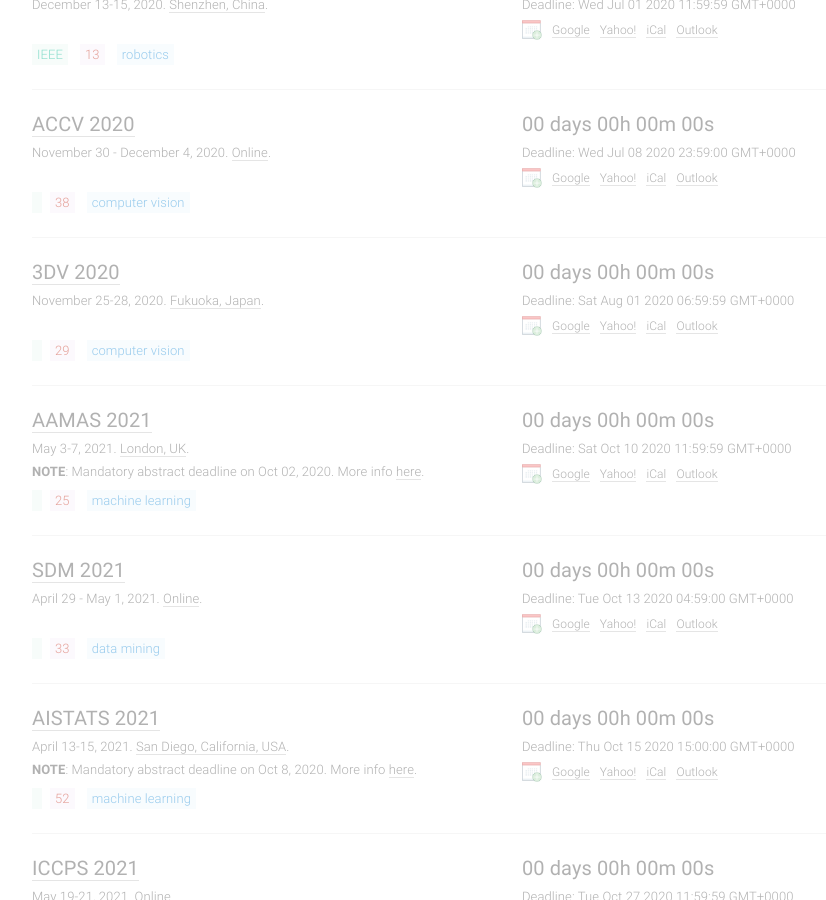
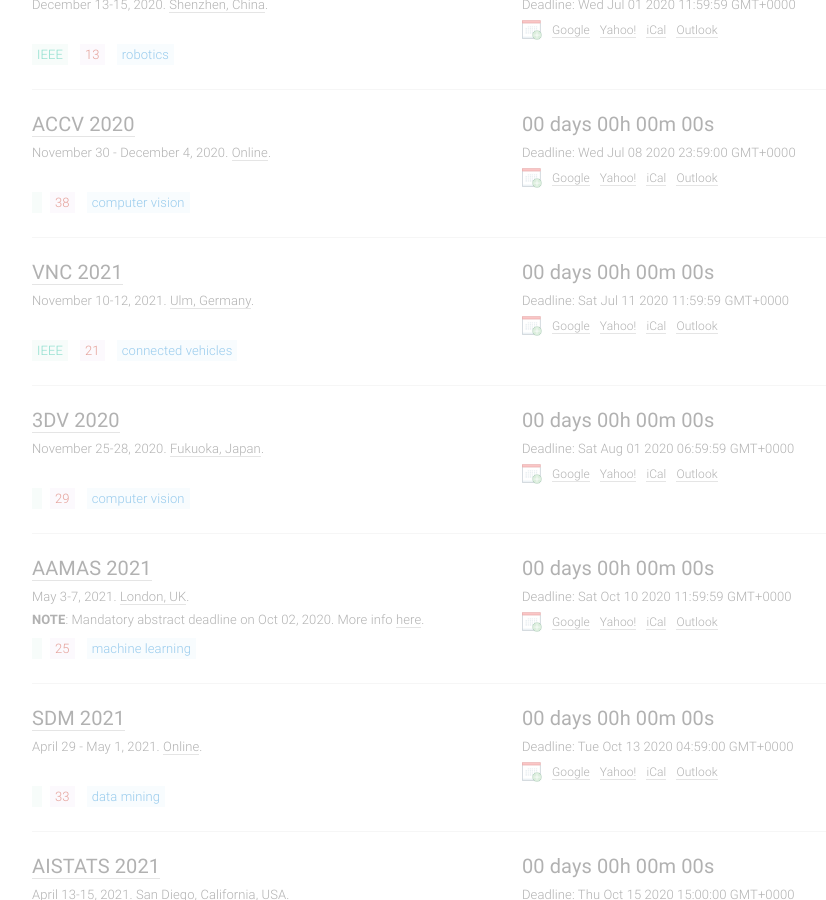
Before and after one commit to paperswithcode/ai-deadlines, a Jekyll site: the page built from index.html, in a window 1280 px wide and 900 px high, scrolled down 5659 px. Shown: the whole window, without its empty margins (133-959 px from the left). Built offline with Jekyll 4.4.1, drawn with Linux system fonts in a browser that asks for light colours; comment, search, counter and statistics services are not loaded.

Commit message:
Update conferences.yml

```diff
--- a/_data/conferences.yml
+++ b/_data/conferences.yml
@@ -1,4 +1,17 @@
 ---
+- title: VNC
+  long:  Vehicular Networking Conference
+  hindex: 21
+  year: 2021
+  id: vnc21
+  link: https://ieee-vnc.org/2021/
+  deadline: '2020-07-10 23:59:59'
+  timezone: UTC-12
+  date: November 10-12, 2021
+  place: Ulm, Germany
+  sub: V2X
+  host: IEEE
+
 - title: VTC
   long:  Vehicular Technology Conference
   hindex: 46
```
